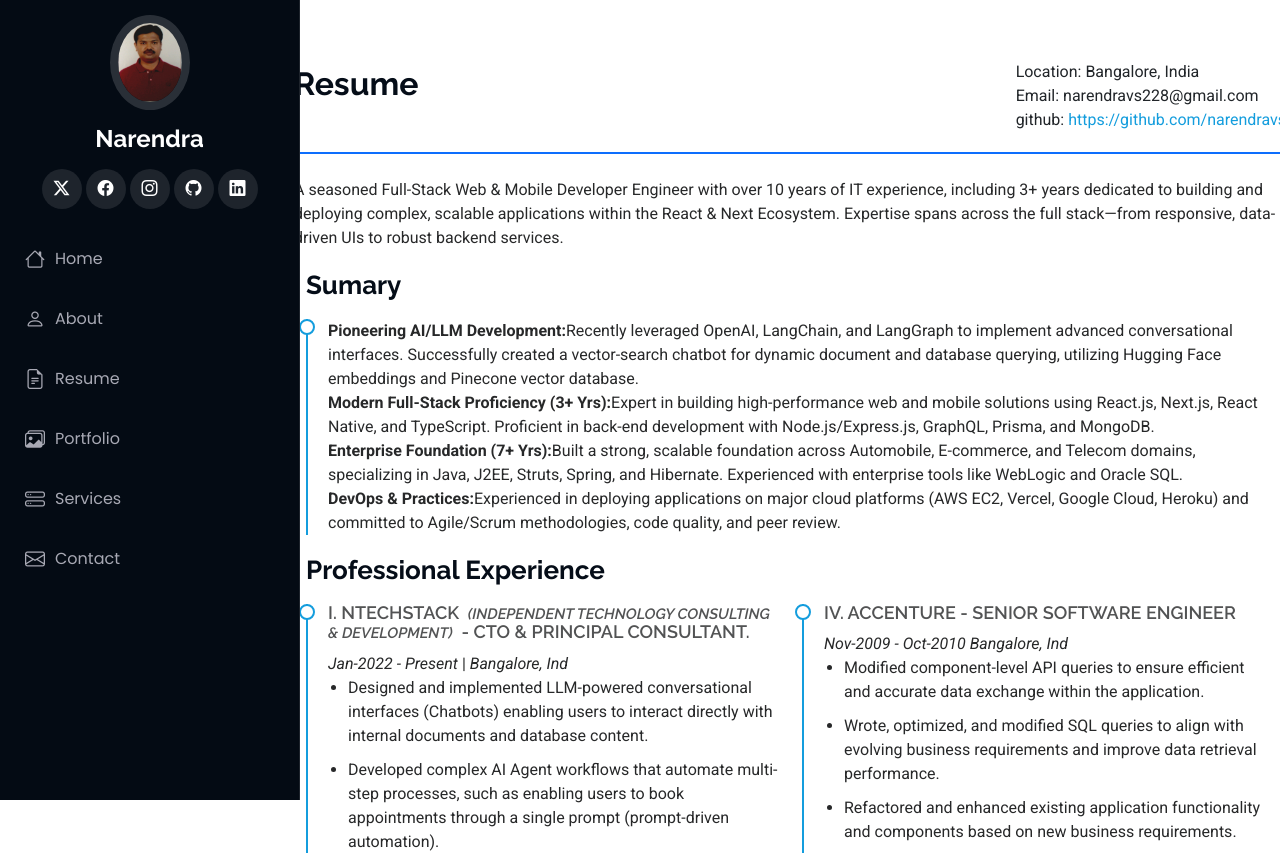
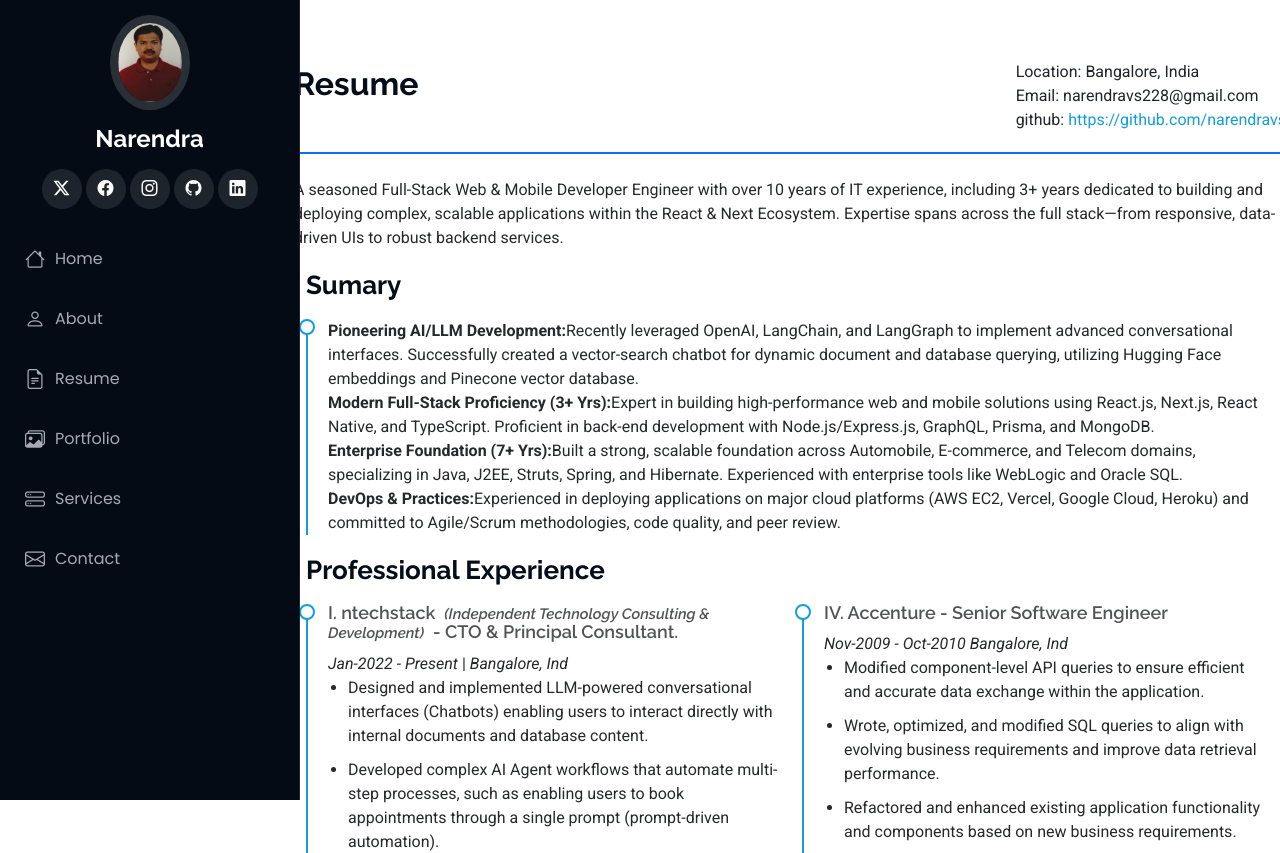
Before and after one commit to narendravs/portfolio-site, a React (Vite) app: page /Resume in a window 1280 px wide. Shown: the top 853 px of the page. Built offline with nearby package versions, Linux system fonts and the light colour scheme.

Commit message:
changed the css according to the styles for the pages

```diff
--- a/src/App.css
+++ b/src/App.css
@@ -741,7 +741,7 @@ section,
   line-height: 18px;
   font-size: 18px;
   font-weight: 600;
-  text-transform: uppercase;
+  /* text-transform: uppercase; */
   color: color-mix(in srgb, var(--default-color), transparent 20%);
   margin-bottom: 10px;
 }
```
